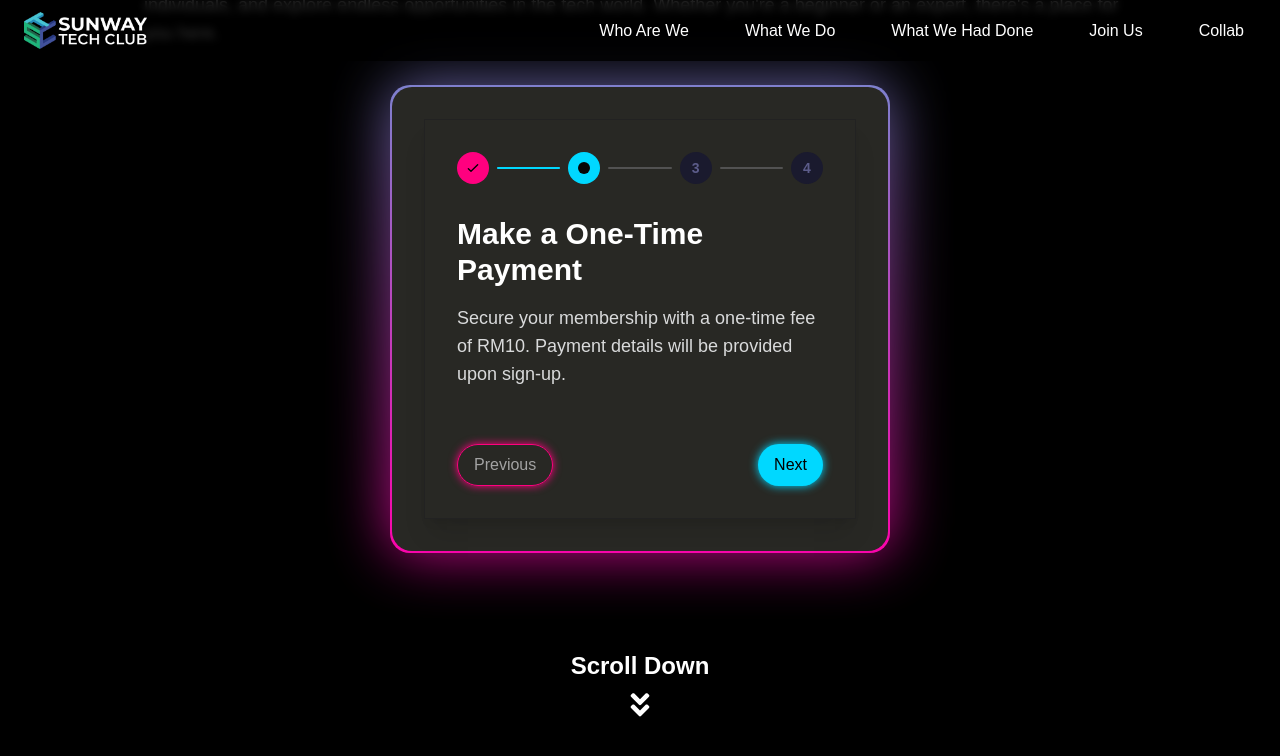
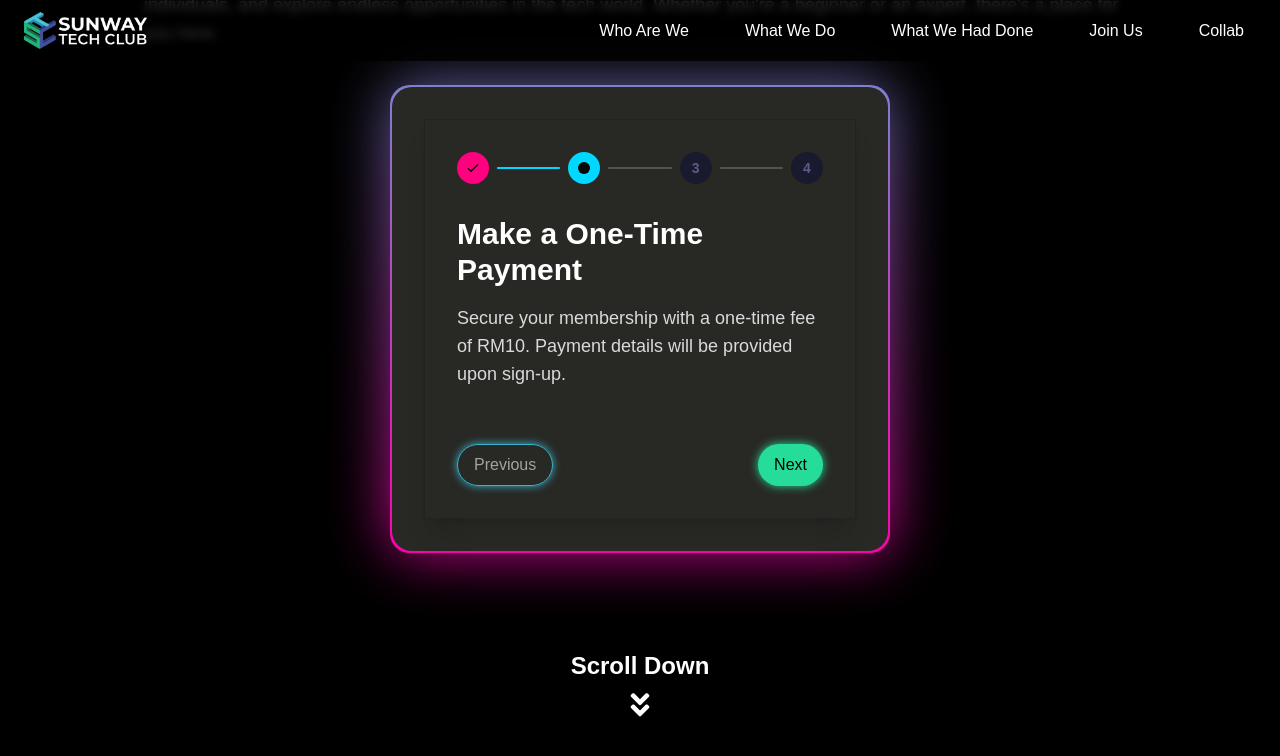
Before and after one commit to sunwaytechclub-user/stc-website-2025, a Next.js app: page / in a window 1280 px wide. Both pictures are taken after a click on the button "Next". Shown: the part 5940-6696 px from the top of the page. Built offline with nearby package versions, Linux system fonts and the light colour scheme.

Commit message:
chg button to stc theme

```diff
--- a/components/Collab.tsx
+++ b/components/Collab.tsx
@@ -44,7 +44,7 @@ export default function Join() {
       <div className="justify-self-center mt-10">
       <ShinyText text="Past Collaborators" disabled={false} speed={5} className='text-2xl sm:text-3xl font-bold md:text-5xl text-white' />
       </div>
-      <div style={{height: '600px', width: '100%', position: 'relative'}}>
+      <div className="h-[250px] md:h-[350px] w-[100%] relative" >
         <LogoWall
           items={logoImgs}
           direction='horizontal'
--- a/components/bits/Stepper/Stepper.tsx
+++ b/components/bits/Stepper/Stepper.tsx
@@ -148,9 +148,9 @@ export default function Stepper({
               {currentStep !== 1 && (
                 <button
                   onClick={handleBack}
-                  className={`rounded-full px-4 py-2 transition text-neutral-400 hover:text-white
-    bg-transparent border border-[#ff007f] shadow-[0_0_8px_#ff007f]
-    hover:bg-[#ff007f] hover:text-black ${
+                  className={`rounded-full px-4 py-2 transition font-medium text-neutral-400 hover:text-black
+    bg-transparent border border-[#3ab3cc] shadow-[0_0_8px_#3ab3cc]
+    hover:bg-[#3ab3cc] hover:text-black ${
                     currentStep === 1
                       ? "pointer-events-none opacity-50 text-neutral-400"
                       : "text-neutral-400 hover:text-neutral-700"
@@ -163,8 +163,8 @@ export default function Stepper({
               {!isLastStep && (
                 <button
                   onClick={handleNext}
-                  className="rounded-full bg-[#00d8ff] py-2 px-4 font-medium text-black transition
-    shadow-[0_0_10px_#00d8ff] hover:bg-[#008fcc] hover:shadow-[0_0_15px_#008fcc]"
+                  className="rounded-full bg-[#25dd99] py-2 px-4 font-medium text-black transition
+    shadow-[0_0_10px_#25dd99] hover:bg-[#1cb37b] hover:shadow-[0_0_15px_#1cb37b]"
                   {...nextButtonProps}
                 >
                   {nextButtonText}
```
